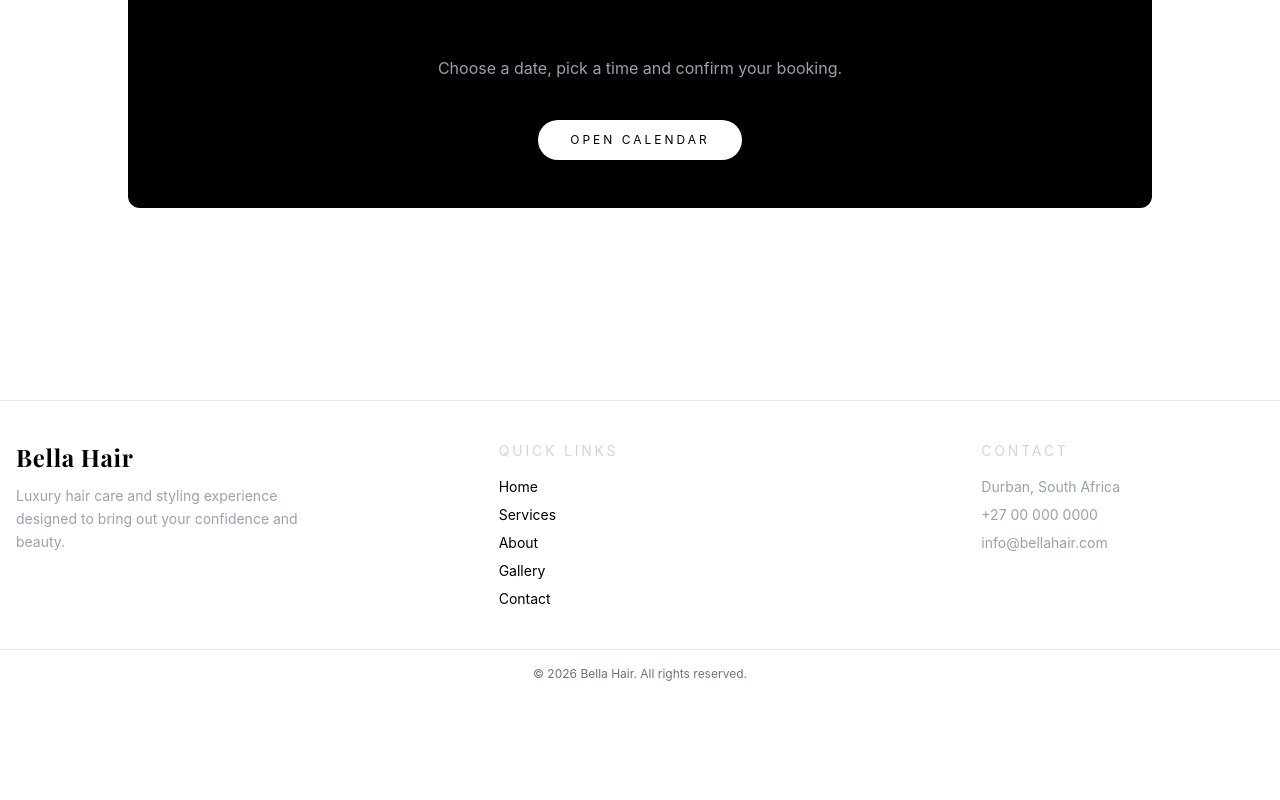
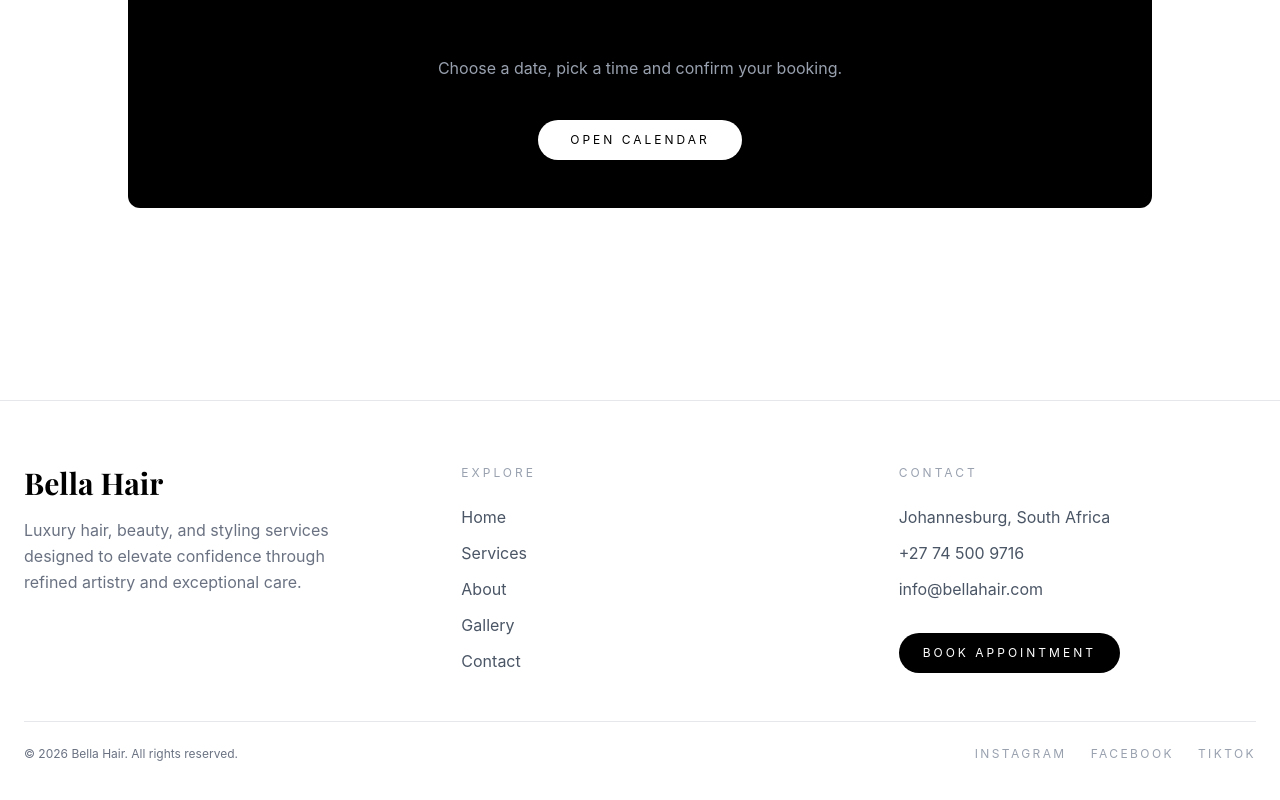
Before and after one commit to Nandisa27457/Bella_Hairs, a React (Vite) app: page / in a window 1280 px wide. Shown: the part 2706-3506 px from the top of the page. Before the commit the page ends 3404 px from the top, so only its background shows below. Built offline with nearby package versions, Linux system fonts and the light colour scheme.

Commit message:
Removed commmits and added styling

```diff
--- a/src/Components/Footer.jsx
+++ b/src/Components/Footer.jsx
@@ -1,64 +1,107 @@
 
+import { Link } from "react-router-dom";
 
-export default function Footer() {
+function Footer() {
     return (
-      <footer className="border-t border-gray-200 mt-24">
-          <div className="max-w-7xl mx-auto px-4 py-10 grid grid-cols-1 md:grid-cols-3 gap-50">
+        <footer className="border-t border-gray-200 bg-white mt-24">
+            <div className="max-w-7xl mx-auto px-6 py-16">
+                <div className="grid grid-cols-1 md:grid-cols-2 lg:grid-cols-3 gap-12 lg:gap-20">
+                    {/* Brand */}
                     <div>
-                  <h2 className="text-2xl font-display tracking-wide">
-                      Bella Hair
-                  </h2>
-                  <p className="text-sm text-gray-400 mt-3 leading-relaxed">
-                      Luxury hair care and styling experience designed to bring
-                      out your confidence and beauty.
+                        <h2 className="font-serif text-3xl mb-4">Bella Hair</h2>
+
+                        <p className="text-gray-500 leading-relaxed max-w-sm">
+                            Luxury hair, beauty, and styling services designed
+                            to elevate confidence through refined artistry and
+                            exceptional care.
                         </p>
                     </div>
+
+                    {/* Navigation */}
                     <div>
-                  <h3 className="text-sm uppercase tracking-[0.2em] text-gray-300 mb-4">
-                      Quick Links
+                        <h3 className="text-xs uppercase tracking-[0.25em] text-gray-400 mb-6">
+                            Explore
                         </h3>
-                  <ul className="space-y-2 text-sm">
+
+                        <ul className="space-y-3">
                             <li>
-                          <a href="/" className="hover:text-gold">
+                                <Link
+                                    to="/"
+                                    className="text-gray-600 hover:text-gray-200 transition">
                                     Home
-                          </a>
+                                </Link>
                             </li>
+
                             <li>
-                          <a href="/services" className="hover:text-gold">
+                                <Link
+                                    to="/services"
+                                    className="text-gray-600 hover:text-gray-200 transition">
                                     Services
-                          </a>
+                                </Link>
                             </li>
+
                             <li>
-                          <a href="/about" className="hover:text-gold">
+                                <Link
+                                    to="/about"
+                                    className="text-gray-600 hover:text-gray-200 transition">
                                     About
-                          </a>
+                                </Link>
                             </li>
+
                             <li>
-                          <a href="/gallery" className="hover:text-gold">
+                                <Link
+                                    to="/gallery"
+                                    className="text-gray-600 hover:text-gray-200 transition">
                                     Gallery
-                          </a>
+                                </Link>
                             </li>
+
                             <li>
-                          <a href="/contact" className="hover:text-gold">
+                                <Link
+                                    to="/contact"
+                                    className="text-gray-600 hover:text-gray-200 transition">
                                     Contact
-                          </a>
+                                </Link>
                             </li>
                         </ul>
                     </div>
+
+                    {/* Contact */}
                     <div>
-                  <h3 className="text-sm uppercase tracking-[0.2em] text-gray-300 mb-4">
+                        <h3 className="text-xs uppercase tracking-[0.25em] text-gray-400 mb-6">
                             Contact
                         </h3>
-                  <p className="text-sm text-gray-400">Durban, South Africa</p>
-                  <p className="text-sm text-gray-400 mt-2">+27 00 000 0000</p>
-                  <p className="text-sm text-gray-400 mt-2">
-                      info@bellahair.com
-                  </p>
+
+                        <div className="space-y-3 text-gray-600">
+                            <p>Johannesburg, South Africa</p>
+                            <p>+27 74 500 9716</p>
+                            <p>info@bellahair.com</p>
+                        </div>
+
+                        <Link
+                            to="/booking"
+                            className="inline-block mt-8 bg-black text-white text-xs uppercase tracking-[0.25em] px-6 py-3 rounded-full hover:bg-gray-800 transition">
+                            Book Appointment
+                        </Link>
                     </div>
                 </div>
-          <div className="border-t border-gray-200 text-center py-4 text-xs text-gray-500">
-              © {new Date().getFullYear()} Bella Hair. All rights reserved.
+
+                {/* Bottom Bar */}
+                <div className="border-t border-gray-200 mt-12 pt-6 flex flex-col md:flex-row items-center justify-between gap-4">
+                    <p className="text-xs text-gray-500 text-center md:text-left">
+                        © {new Date().getFullYear()} Bella Hair. All rights
+                        reserved.
+                    </p>
+
+                    <div className="flex gap-6 text-xs uppercase tracking-[0.2em] text-gray-400">
+                        <span>Instagram</span>
+                        <span>Facebook</span>
+                        <span>TikTok</span>
+                    </div>
+                </div>
             </div>
         </footer>
     );
 }
+
+export default Footer;
```
Lines whose indentation alone changed are shown as unchanged.
